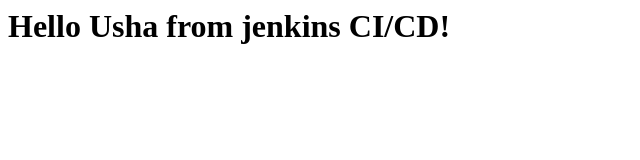
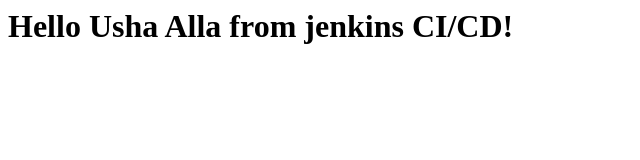
Before and after one commit to ualla3011/git-practice, a plain HTML site: page index.html in a window 1280 px wide. Shown: the whole page, without its empty margins (0-640 px from the left). Drawn offline with Linux system fonts and the light colour scheme.

Commit message:
updated index.html

```diff
--- a/index.html
+++ b/index.html
@@ -1 +1 @@
-<h1>Hello Usha from jenkins CI/CD!</h1>
+<h1>Hello Usha Alla from jenkins CI/CD!</h1>
```
